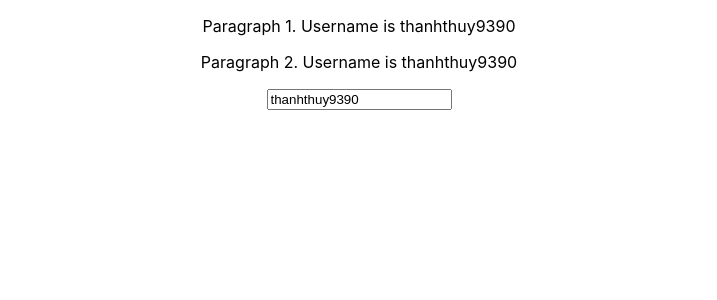
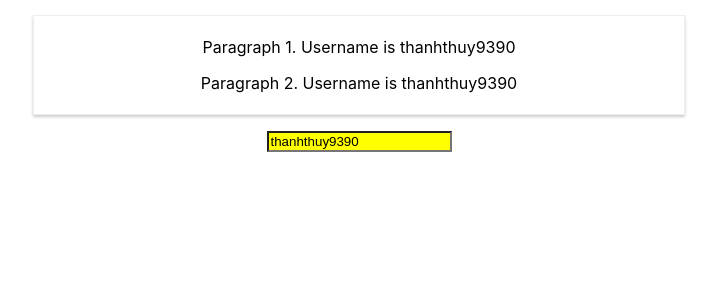
Before and after one commit to thanhpham091790/reactjs, a React (Create React App) app in the folder react-assignment/: page / in a window 1280 px wide. Shown: the top 300 px of the page, without its empty margins (281-998 px from the left). Built offline with nearby package versions, Linux system fonts and the light colour scheme.

Commit message:
Adding styling of your choice to your component elements in the components - both with inline styles and stylesheets.

```diff
--- a/react-assignment/src/UserInput/UserInput.js
+++ b/react-assignment/src/UserInput/UserInput.js
@@ -5,9 +5,12 @@ class UserInput extends Component{
         super(props);
     }
     render(){
+        const style = {
+            backgroundColor: 'yellow'
+        };
         return(
             <div className="UserInput">
-                <input type="text" value={this.props.username} onChange={this.props.changed} />
+                <input style={style} type="text" value={this.props.username} onChange={this.props.changed} />
             </div>
         );
     }
--- /dev/null
+++ b/react-assignment/src/UserOutput/UserOutput.css
@@ -0,0 +1,7 @@
+.UserOutput{
+    width: 50%;
+    border: 1px solid #eee;
+    padding: 5px;
+    box-shadow: 0 2px 3px #ccc;
+    margin: 15px auto;
+}
--- a/react-assignment/src/UserOutput/UserOutput.js
+++ b/react-assignment/src/UserOutput/UserOutput.js
@@ -1,4 +1,5 @@
 import React, {Component} from 'react';
+import './UserOutput.css'
 
 class UserOutput extends Component{
     constructor(props){
```
